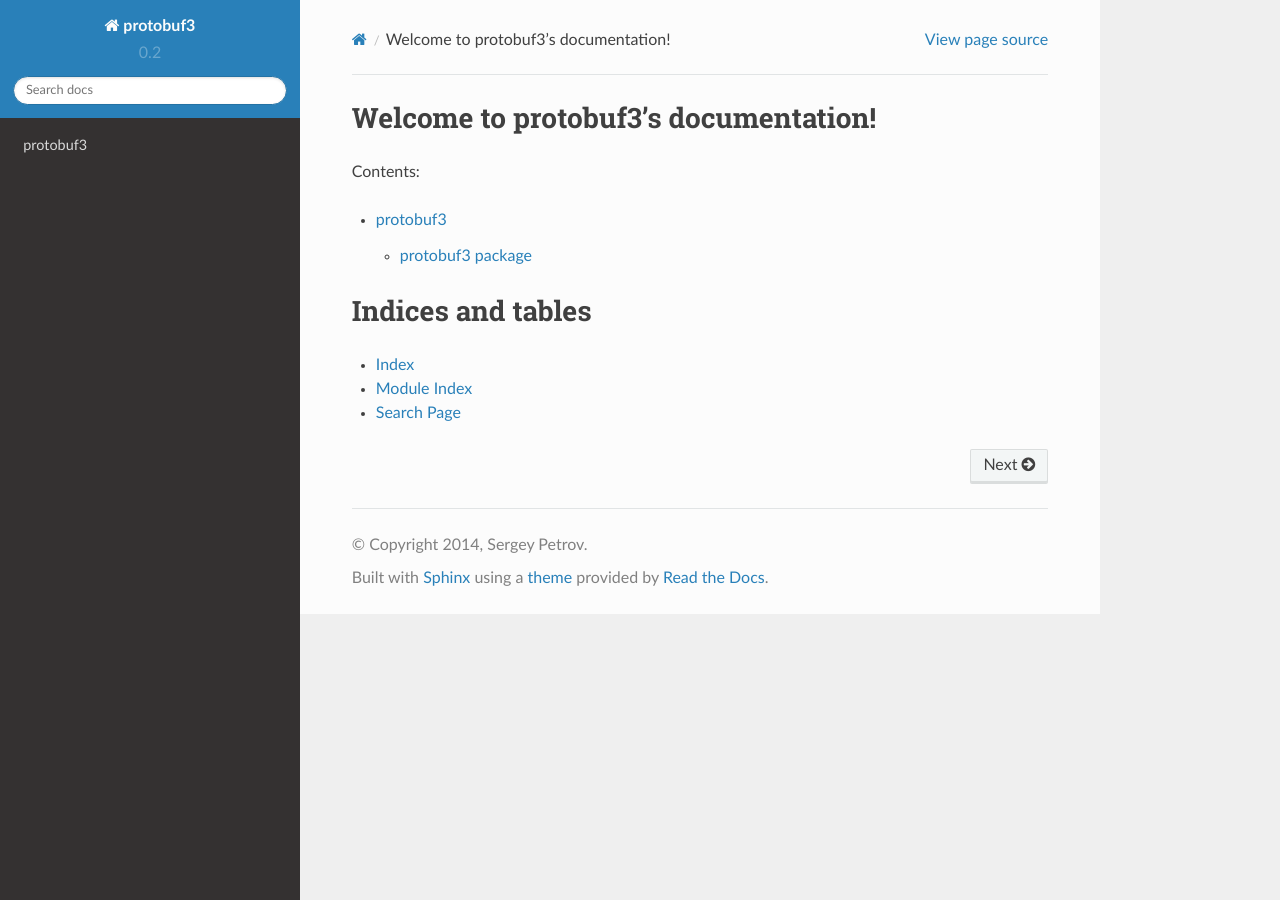
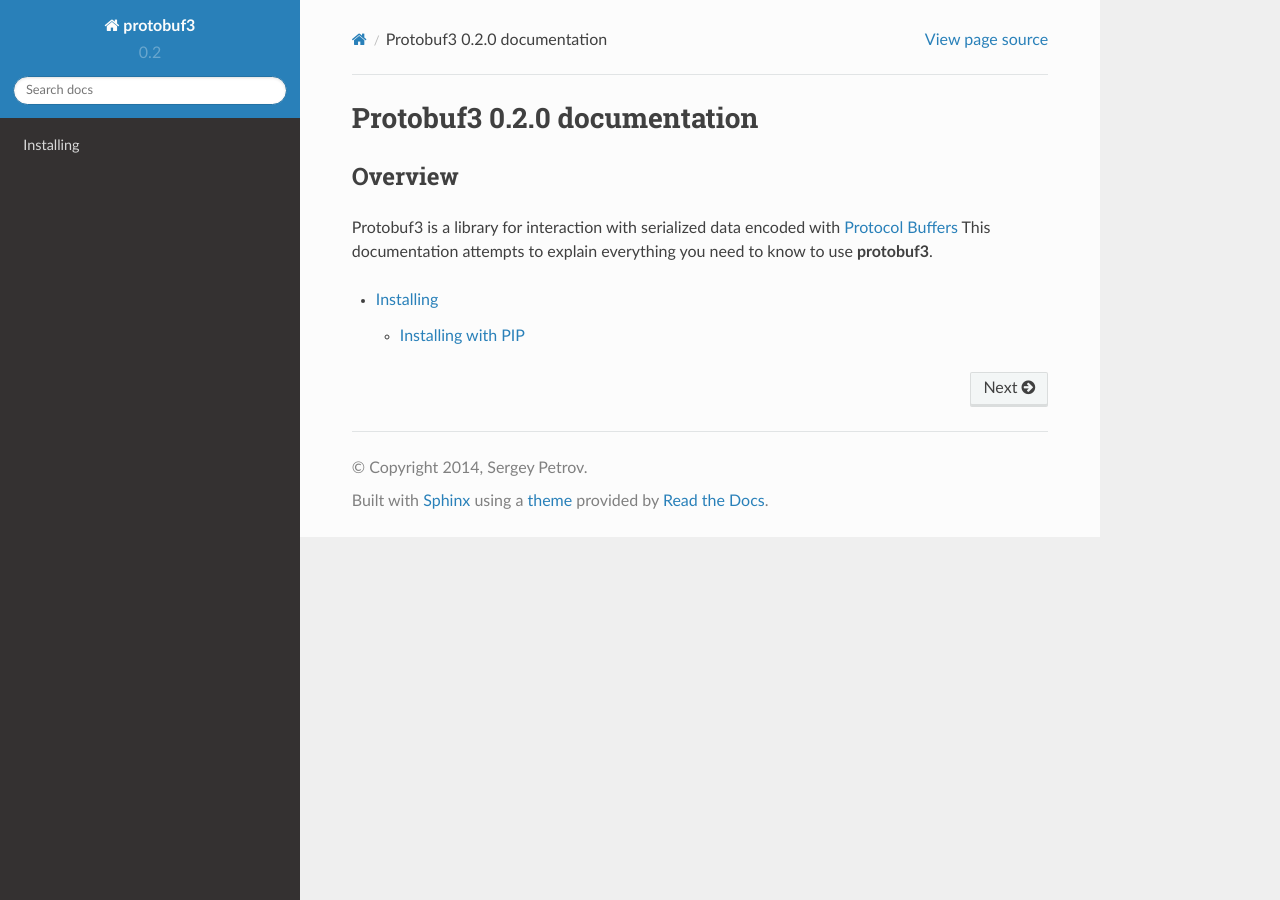
Before and after one commit to Pr0Ger/protobuf3, a Sphinx documentation site: the page built from docs/index.rst, in a window 1280 px wide. Built offline with Sphinx 7.4.7 and the Read the Docs theme 2.0.0, drawn with Linux system fonts in a browser that asks for light colours.

```diff
--- a/docs/api/protobuf3.rst
+++ b/docs/api/protobuf3.rst
@@ -6,7 +6,6 @@ Subpackages
 
 .. toctree::
 
-    protobuf3.compiler
     protobuf3.fields
 
 Submodules
--- a/docs/conf.py
+++ b/docs/conf.py
@@ -22,7 +22,6 @@ import sphinx_rtd_theme
 # add these directories to sys.path here. If the directory is relative to the
 # documentation root, use os.path.abspath to make it absolute, like shown here.
 sys.path.insert(0, os.path.abspath('..'))
-print(os.path.abspath('..'))
 
 # -- General configuration ------------------------------------------------
 
--- a/docs/index.rst
+++ b/docs/index.rst
@@ -1,22 +1,11 @@
-.. protobuf3 documentation master file, created by
-   sphinx-quickstart on Thu Sep 11 17:50:33 2014.
-   You can adapt this file completely to your liking, but it should at least
-   contain the root `toctree` directive.
+Protobuf3 |release| documentation
+=================================
 
-Welcome to protobuf3's documentation!
-=====================================
+Overview
+--------
 
-Contents:
+Protobuf3 is a library for interaction with serialized data encoded with `Protocol Buffers <https://github.com/google/protobuf>`_
+This documentation attempts to explain everything you need to know to use **protobuf3**.
 
 .. toctree::
-   :maxdepth: 2
-
-   api/modules
-
-
-Indices and tables
-==================
-
-* :ref:`genindex`
-* :ref:`modindex`
-* :ref:`search`
+    installation
```
Also changed, not shown: docs/api/protobuf3.compiler.rst (deleted, +0 -22 lines), docs/installation.rst (added, +20 -0 lines).
